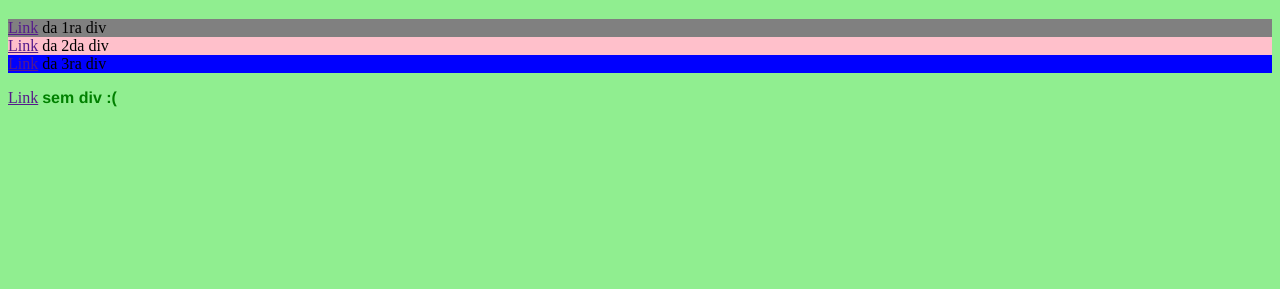
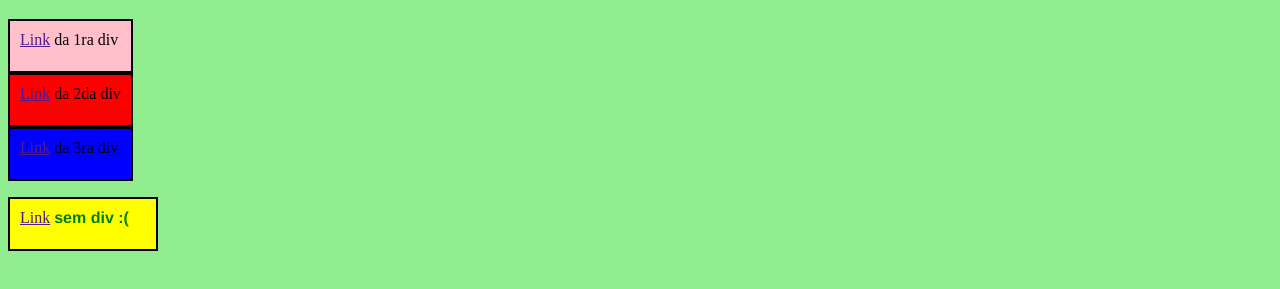
Before and after one commit to JucilenePereira/primeiro_html, a plain HTML site: page css/index.html in a window 1280 px wide. Shown: the part 61-350 px from the top of the page. Drawn offline with Linux system fonts and the light colour scheme.

Commit message:
adicionando bordas, alturas, larguras

```diff
--- a/css/index.html
+++ b/css/index.html
@@ -11,10 +11,10 @@
 
 <body>
   <h1>Aula de CSS 01</h1>
-  <div>
+  <div class="caixa">
     <a href="">Link</a> da 1ra div
   </div>
-  <div class="caixa">
+  <div class="caixa2">
     <a href="">Link</a> da 2da div
   </div>
   <div class="caixa" id="ultima-caixa">
--- a/css/teste.css
+++ b/css/teste.css
@@ -13,13 +13,44 @@ strong {
 }
 
 div{
+
     background-color:grey
 }
 
 .caixa {
+    width: 8%;
+    height: 30px;
+    padding: 10px;
+    border: 2px solid black;
+    bottom: 20px;
     background-color: pink
 }
 
+
+.caixa2 {
+    width: 8%;
+    height: 30px;
+    padding: 10px;
+    border: 2px solid black;
+    bottom: 20px;
+    background-color: red
+}
+
 #ultima-caixa {
+    width: 8%;
+    height: 30px;
+    padding: 10px;
+    border: 2px solid black;
+    bottom: 20px;
     background-color:blue
+
 }
+
+p {
+    background-color: yellow;
+    width: 10%;
+    height: 30px;
+    padding: 10px;
+    border: 2px solid black;
+    bottom: 20px;
+}
```
